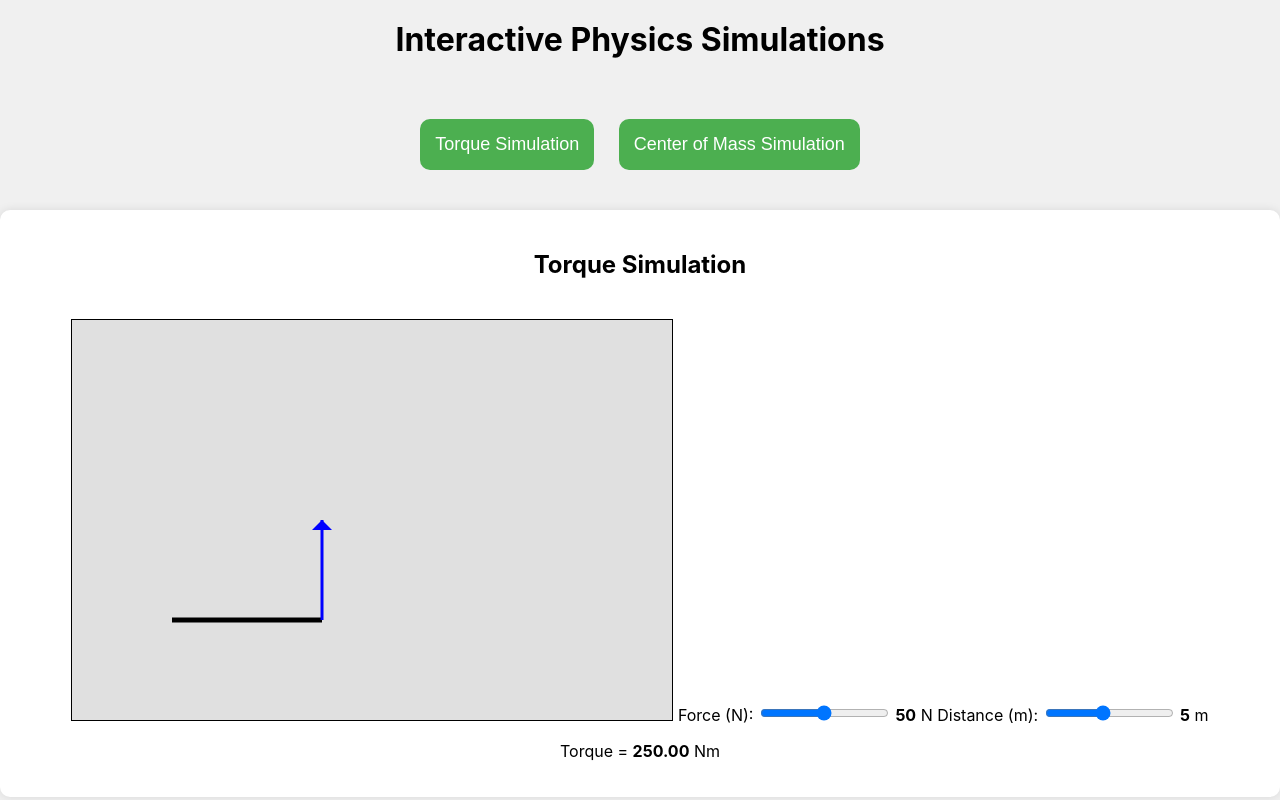
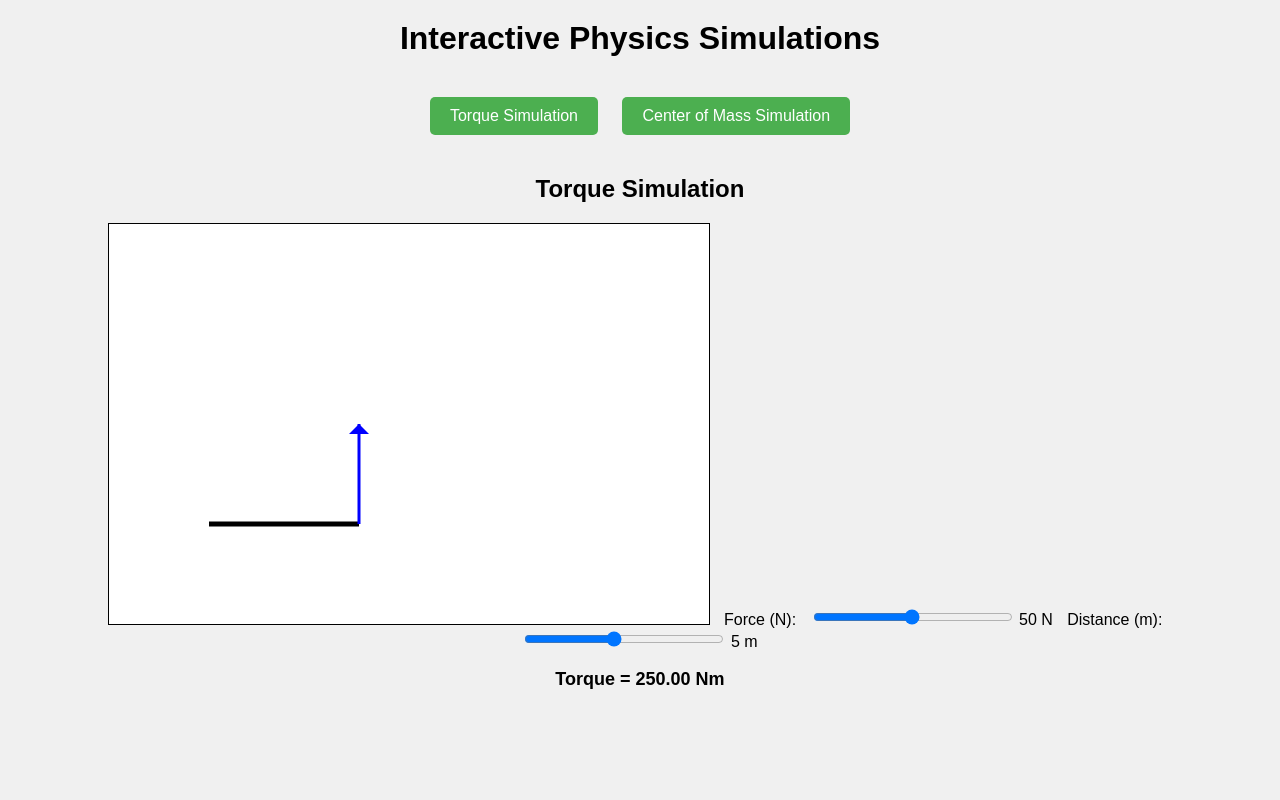
Before and after one commit to akshayrathore110/phy_simulations, a plain HTML site: page index.html in a window 1280 px wide. Both pictures are taken after a click on the button "Torque Simulation". Drawn offline with Linux system fonts and the light colour scheme.

Commit message:
Update styles.css

```diff
--- a/styles.css
+++ b/styles.css
@@ -1,27 +1,23 @@
-/* General Styles */
 body {
-  font-family: -apple-system, BlinkMacSystemFont, "Segoe UI", Roboto, "Helvetica Neue", Arial, sans-serif;
+  font-family: Arial, sans-serif;
   text-align: center;
   background-color: #f0f0f0;
-  margin: 0;
-  padding: 0;
 }
 
 h1 {
   margin-top: 20px;
 }
 
-/* Menu Styles */
 .menu {
-  margin-top: 50px;
+  margin-top: 30px;
 }
 
 .menu button {
-  padding: 15px;
+  padding: 10px 20px;
   margin: 10px;
-  font-size: 18px;
+  font-size: 16px;
   cursor: pointer;
-  border-radius: 10px;
+  border-radius: 5px;
   background-color: #4CAF50;
   color: white;
   border: none;
@@ -31,30 +27,25 @@ h1 {
   background-color: #45a049;
 }
 
-/* Simulation Container Styles */
 .sim-container {
   margin-top: 30px;
   display: none;
-  padding: 20px;
-  border-radius: 10px;
-  background-color: #ffffff;
-  box-shadow: 0 0 10px rgba(0,0,0,0.1);
 }
 
-.slider {
+canvas {
+  border: 1px solid #000;
+  background-color: #fff;
+}
+
+label {
+  margin: 10px;
+}
+
+input[type="range"] {
   width: 200px;
 }
 
-/* Canvas Styles */
-canvas {
-  border: 1px solid #000;
-  margin-top: 20px;
-  background-color: #e0e0e0;
-  width: 600px; /* Adjust to fit your design */
-  height: 400px; /* Adjust to fit your design */
-}
-
-/* Display Values */
-span {
+p {
+  font-size: 18px;
   font-weight: bold;
 }
```
